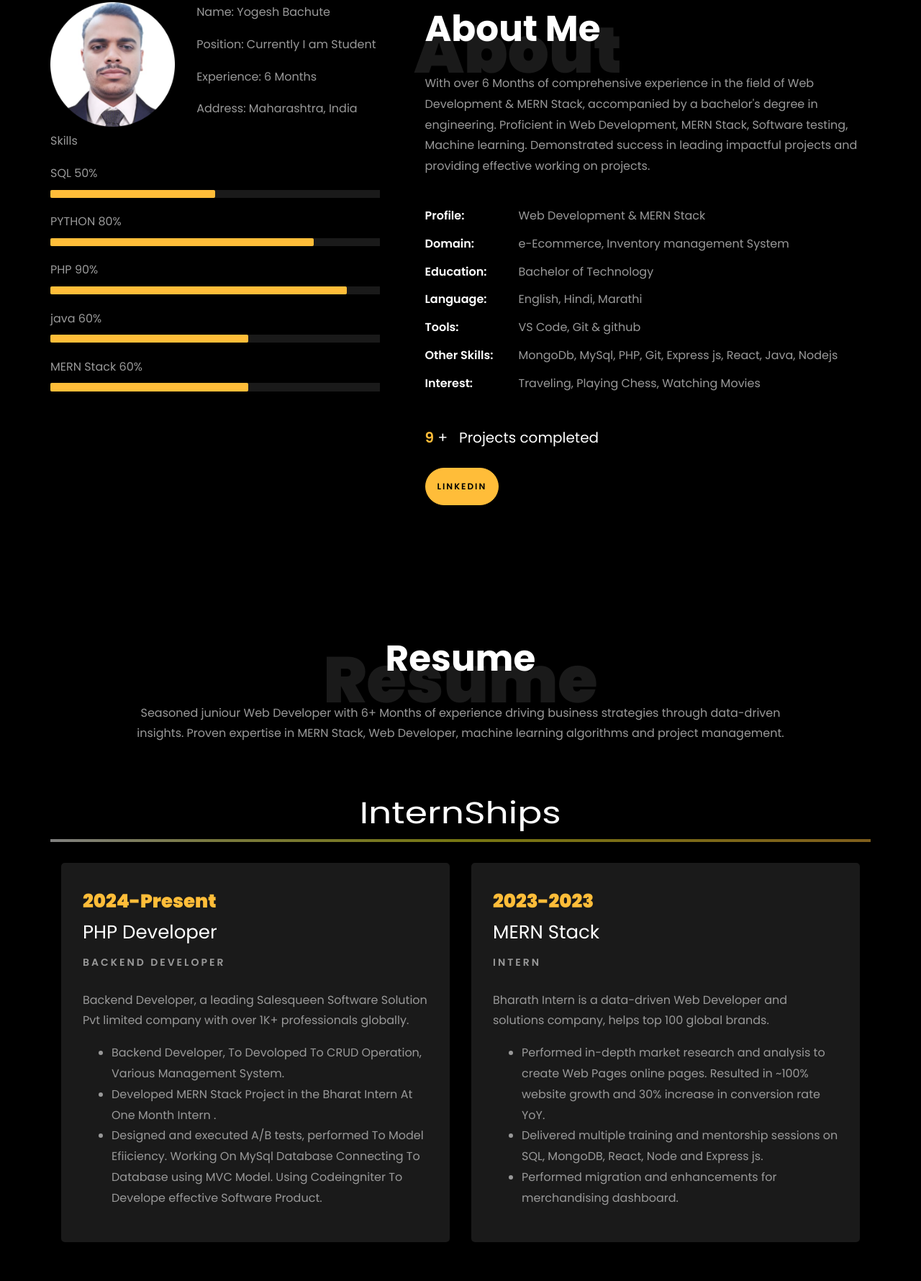
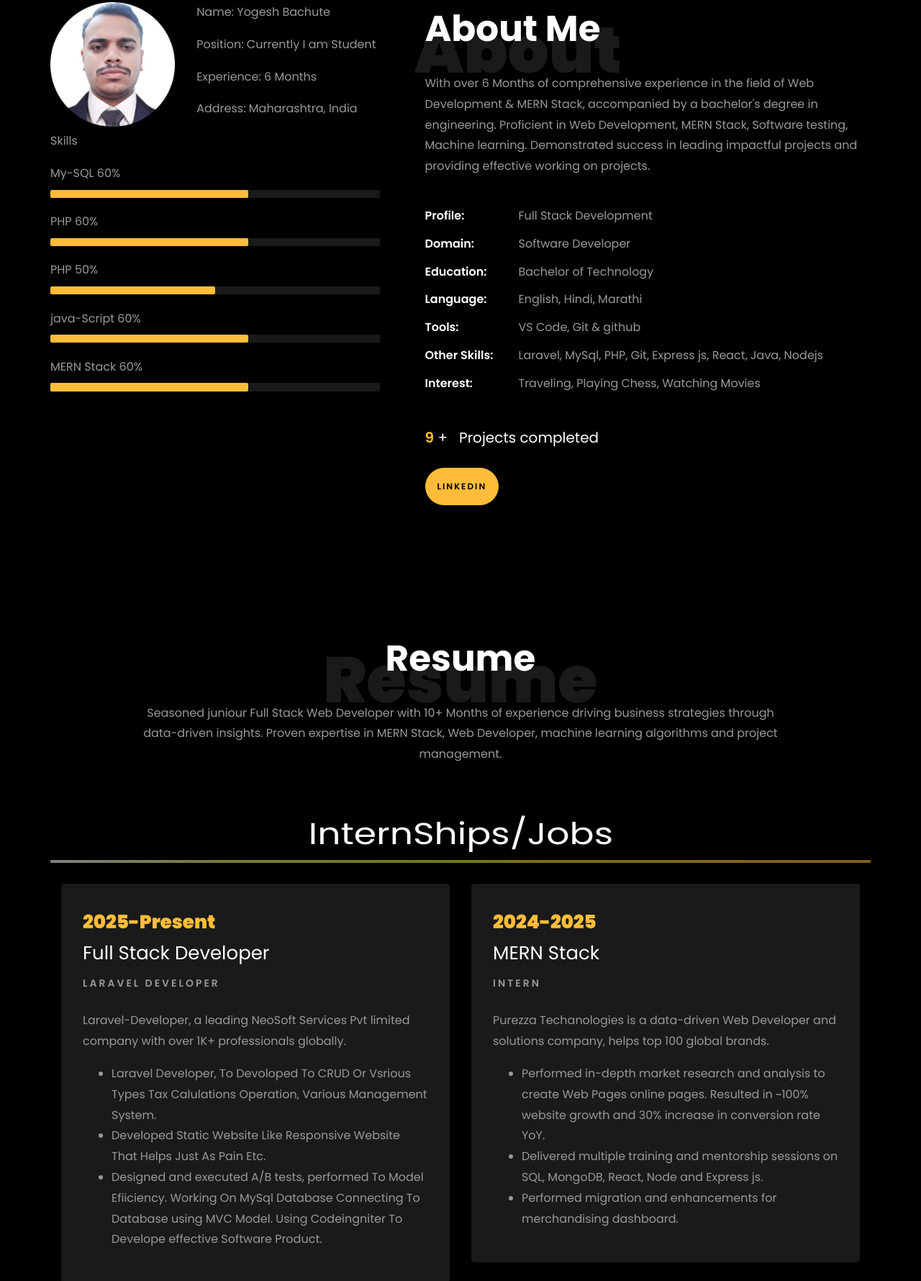
Before and after one commit to Yogesh5454573/Portfolio, a plain HTML site: page index.html in a window 1280 px wide. Shown: the part 859-2639 px from the top of the page at 72% size. Drawn offline with Linux system fonts and the light colour scheme; animation ran at ten frames a second; files whose address does not match are found by name.

Commit message:
Changs In Main File

```diff
--- a/index.html
+++ b/index.html
@@ -230,25 +230,25 @@
 
 								<div class="skill-mf">
 									<p class="title-s">Skills</p>
-									<span>SQL</span> <span class="pull-right">50%</span>
+									<span>My-SQL</span> <span class="pull-right">60%</span>
 									<div class="progress">
-										<div class="progress-bar" role="progressbar" style="width: 50%;" aria-valuenow="50" aria-valuemin="0"
+										<div class="progress-bar" role="progressbar" style="width: 60%;" aria-valuenow="50" aria-valuemin="0"
 											aria-valuemax="100"></div>
 									</div>
 
-									<span>PYTHON</span> <span class="pull-right">80%</span>
+									<span>PHP</span> <span class="pull-right">60%</span>
 									<div class="progress">
-										<div class="progress-bar" role="progressbar" style="width: 80%" aria-valuenow="80" aria-valuemin="0"
+										<div class="progress-bar" role="progressbar" style="width: 60%" aria-valuenow="80" aria-valuemin="0"
 											aria-valuemax="100"></div>
 									</div>
 
-									<span>PHP</span> <span class="pull-right">90%</span>
+									<span>PHP</span> <span class="pull-right">50%</span>
 									<div class="progress">
-										<div class="progress-bar" role="progressbar" style="width: 90%" aria-valuenow="90" aria-valuemin="0"
+										<div class="progress-bar" role="progressbar" style="width: 50%" aria-valuenow="90" aria-valuemin="0"
 											aria-valuemax="100"></div>
 									</div>
 
-									<span>java</span> <span class="pull-right">60%</span>
+									<span>java-Script</span> <span class="pull-right">60%</span>
 									<div class="progress">
 										<div class="progress-bar" role="progressbar" style="width: 60%" aria-valuenow="60" aria-valuemin="0"
 											aria-valuemax="100"></div>
@@ -275,12 +275,12 @@
 									Proficient in Web Development, MERN Stack, Software testing, Machine learning.
 									Demonstrated success in leading impactful projects and providing effective working on projects.</p>
 								<ul class="about-info mt-4 px-md-0 px-2">
-									<li class="d-flex"><span>Profile:</span> <span>Web Development & MERN Stack</span></li>
-									<li class="d-flex"><span>Domain:</span> <span>e-Ecommerce, Inventory management System</span></li>
+									<li class="d-flex"><span>Profile:</span> <span>Full Stack Development</span></li>
+									<li class="d-flex"><span>Domain:</span> <span>Software Developer</span></li>
 									<li class="d-flex"><span>Education:</span> <span>Bachelor of Technology</span></li>
 									<li class="d-flex"><span>Language:</span> <span>English, Hindi, Marathi</span></li>
 									<li class="d-flex"><span>Tools:</span> <span>VS Code, Git & github</span></li>
-									<li class="d-flex"><span>Other Skills:</span> <span>MongoDb, MySql, PHP, Git, Express js, React, Java, Nodejs</span></li>
+									<li class="d-flex"><span>Other Skills:</span> <span>Laravel, MySql, PHP, Git, Express js, React, Java, Nodejs</span></li>
 									<li class="d-flex"><span>Interest:</span> <span>Traveling, Playing Chess, Watching Movies</span></li>
 
 								</ul>
@@ -312,12 +312,12 @@
           <div class="col-md-10 heading-section text-center ftco-animate">
           	<h1 class="big big-2">Resume</h1>
             <h2 class="mb-4">Resume</h2>
-            <p>Seasoned juniour Web Developer with 6+ Months of experience driving business strategies through data-driven insights. Proven expertise in MERN Stack, Web Developer, machine learning algorithms and project management.</p>
+            <p>Seasoned juniour Full Stack Web Developer with 10+ Months of experience driving business strategies through data-driven insights. Proven expertise in MERN Stack, Web Developer, machine learning algorithms and project management.</p>
           </div>
         </div>
 
 		<div class="row">
-			<h1 class="big-4">InternShips</h1>
+			<h1 class="big-4">InternShips/Jobs</h1>
 			<div class="underline"></div>
 		</div>
 		<br>
@@ -325,13 +325,13 @@
 		<div class="row">
 				<div class="col-md-6">
 					<div class="resume-wrap ftco-animate">
-						<span class="date">2024-Present</span>
-						<h2>PHP Developer</h2>
-						<span class="position">Backend Developer</span>
-						<p class="mt-4">Backend Developer, a leading Salesqueen Software Solution Pvt limited company with over 1K+ professionals globally.
+						<span class="date">2025-Present</span>
+						<h2>Full Stack Developer</h2>
+						<span class="position">Laravel Developer</span>
+						<p class="mt-4">Laravel-Developer, a leading NeoSoft Services Pvt limited company with over 1K+ professionals globally.
 							<ul>
-								<li>Backend Developer, To Devoloped To CRUD Operation, Various Management System.</li>
-								<li>Developed MERN Stack Project in the Bharat Intern At One Month Intern .</li>
+								<li>Laravel Developer, To Devoloped To CRUD Or Vsrious Types Tax Calulations Operation, Various Management System.</li>
+								<li>Developed Static Website Like Responsive  Website That Helps Just As Pain Etc.</li>
 								<li>Designed and executed A/B tests, performed To Model Efiiciency. Working On MySql Database Connecting To Database using MVC Model. Using Codeingniter To Develope effective Software Product.</li>
 							</ul>
 						</p>
@@ -341,10 +341,10 @@
 
 				<div class="col-md-6">
 					<div class="resume-wrap ftco-animate">
-						<span class="date">2023-2023</span>
+						<span class="date">2024-2025</span>
 						<h2>MERN Stack</h2>
 						<span class="position">Intern</span>
-						<p class="mt-4">Bharath Intern is a data-driven Web Developer and solutions company, helps top 100 global brands.
+						<p class="mt-4">Purezza Techanologies is a data-driven Web Developer and solutions company, helps top 100 global brands.
 							<ul>
 								<li>Performed in-depth market research and analysis to create Web Pages online pages. Resulted in ~100% website growth and 30% increase in conversion rate YoY.</li>
 								<li>Delivered multiple training and mentorship sessions on SQL, MongoDB, React, Node and Express js.</li>
@@ -387,7 +387,7 @@
 
     		<div class="row justify-content-center mt-5">
     			<div class="col-md-6 text-center ftco-animate">
-    				<p><a href="https://drive.google.com/file/d/1UkVufl-ofV9HAKukSXmK_aZuAIT2A5rB/view" class="btn btn-primary py-4 px-5">Download Resume</a></p>
+    				<p><a href="https://drive.google.com/file/d/1jrSnxXjhSeIm-havfbsMGdtv2BrUU4-y/view" class="btn btn-primary py-4 px-5">Download Resume</a></p>
     			</div>
     		</div>
     	</div>
```
